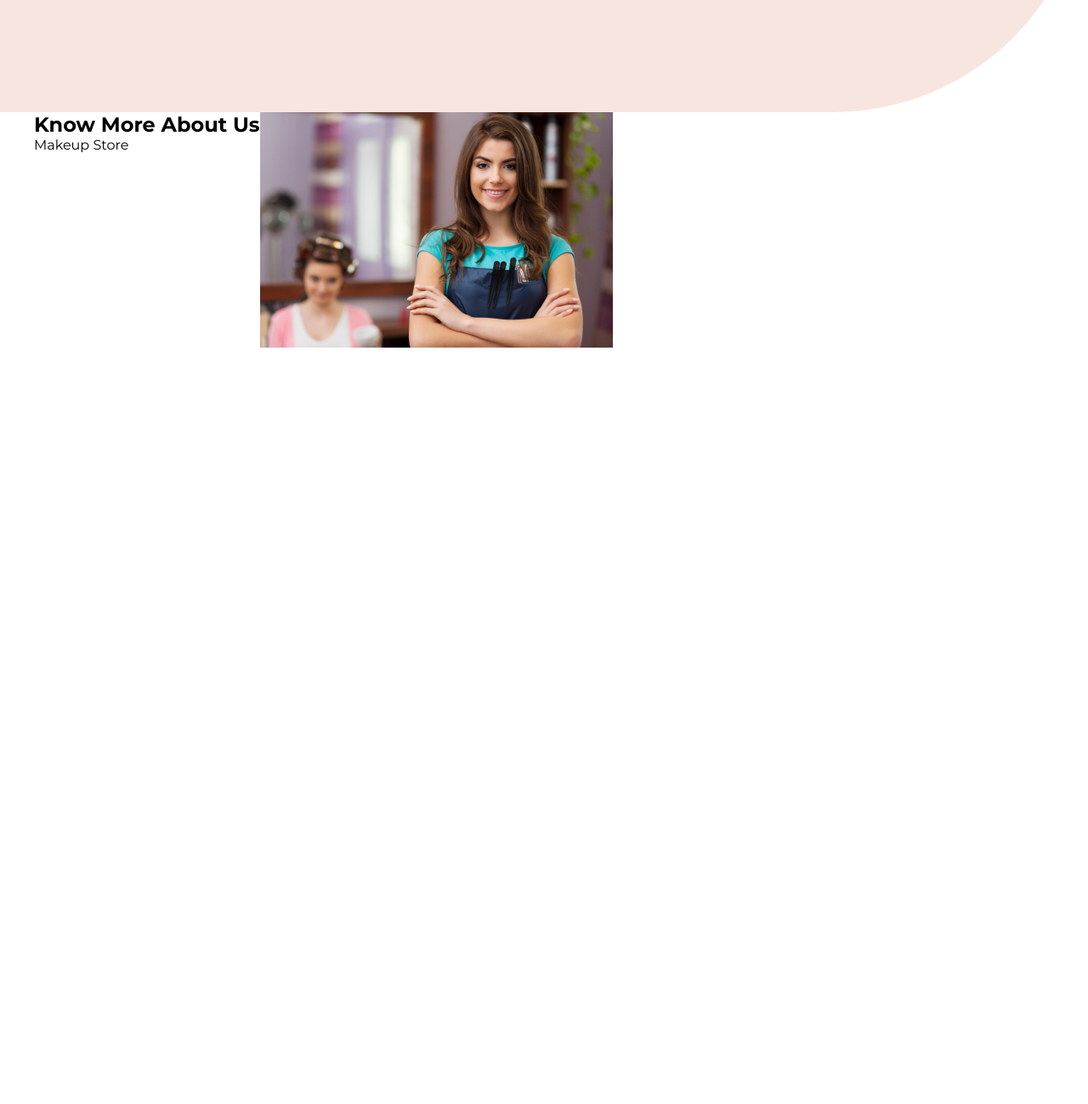
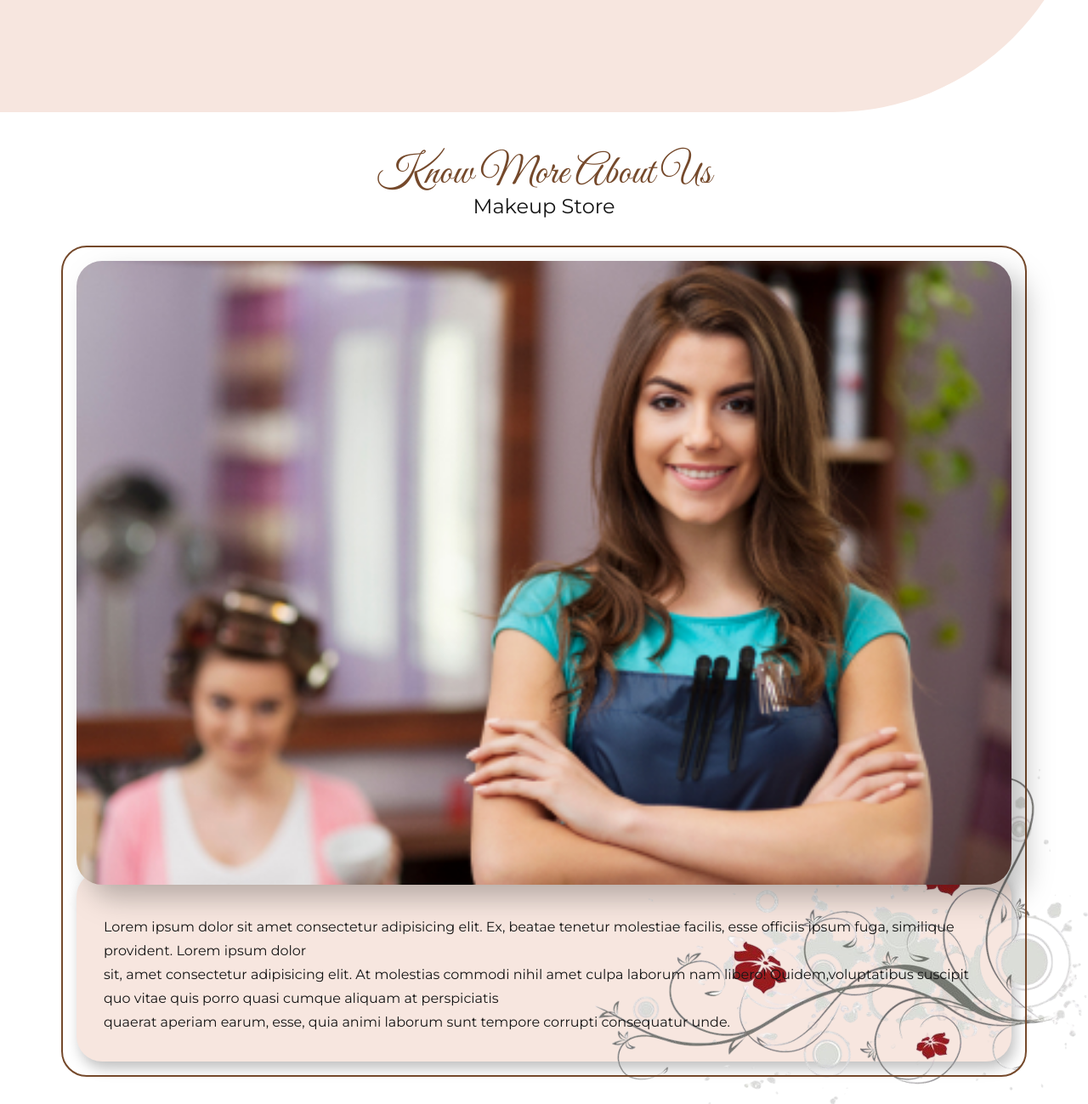
Before and after one commit to Mustafajabsa/beauty, a plain HTML site: page index.html in a window 1280 px wide. Shown: the part 668-1967 px from the top of the page at 85% size. Before the commit the page ends 1081 px from the top, so only its background shows below. Drawn offline with Linux system fonts and the light colour scheme; a script that the page names is missing.

Commit message:
Add files via upload

```diff
--- a/index.html
+++ b/index.html
@@ -55,13 +55,35 @@
             <div class="container">
                 <div class="row">
                     <div class="section__title">
-                        <h1>Know More About Us</h1>
+                        <h1><br>Know More About Us</h1>
                         <span>Makeup Store</span>
                     </div>
                     <div class="about__detail__content">
                         <div class="about__img">
                             <img src="pictures/girls/about-img.jpg" alt="">
                         </div>
+                        <div class="about__discription">
+                            <p>Lorem ipsum dolor sit amet consectetur adipisicing elit. Ex, beatae tenetur
+                                 molestiae facilis,  esse officiis ipsum fuga, similique provident. Lorem ipsum dolor
+                                 </p>
+                                 <p>
+                                    sit, amet consectetur adipisicing elit. At molestias commodi nihil amet culpa laborum
+                                  nam libero! Quidem,voluptatibus suscipit quo vitae quis porro quasi cumque aliquam
+                                  at perspiciatis
+                                 </p>
+                                 <p>quaerat aperiam earum, esse, quia animi laborum sunt tempore corrupti
+                                    consequatur unde.</p>
+                        </div>
+                    </div>
+                </div>
+            </div>
+        </section>
+        <!----------PRODUCTS SECTION------------>
+        <section class="products section" id="products">
+            <div class="production__content">
+                <div class="row">
+                    <div class="sectiion__title">
+
                     </div>
                 </div>
             </div>
--- a/style.css
+++ b/style.css
@@ -85,6 +85,22 @@ a{
     align-items: center;
     justify-content: center;
 }
+.section__title{
+    margin: 0 auto;
+    text-align: center;
+}
+.section__title h1{
+    font-family: var(--font-cursive);
+    font-size: var(--big-font-size);
+    font-weight: var(--font-medium);
+    line-height: var(--big-font-size);
+    color: var(--first-color);
+}
+.section__title span{
+    font-weight: var(--font-light);
+    font-size: var(--h2-font-size);
+    color: var(--black-color);
+}
 /*=========button============*/
 .btn{
     width: 240px;
@@ -147,7 +163,7 @@ a{
 .l-header{
     width: 100%;
     height: var(--header-height);
-    background-color: rgba(15, 1, 1, 0.4);
+    background-color: rgba(255, 255, 255, 0.4);
     position: fixed;
     top: 0;
     left: 0;
@@ -250,3 +266,47 @@ a{
     color: var(--black-color);
     margin-bottom: var(--mb-1-5);
 }
+/*ABOUT*/
+.about{
+    width: 100%;
+    background-image: url(pictures/arabesco_bottom_right.png);
+    background-repeat: no-repeat;
+    background-position: bottom right;
+    z-index: var(--z_negetive);
+}
+.about__detail{
+    width: 100%;
+    padding: 2rem;
+}
+.about__detail__content{
+    border: 2px solid var(--first-color);
+    border-radius: 30px;
+    padding: 1rem;
+    margin: 2rem;
+}
+.about__img img{
+    width: 100%;
+    border-radius: 30px;
+    filter: drop-shadow(16px 16px 16px rgba(0,0,0,0.25));
+}
+.about__discription{
+    position: relative;
+    padding: 2rem;
+}
+.about__discription::before{
+    content: "";
+    position: absolute;
+    width: 100%;
+    height: 110%;
+    left: 0;
+    top: -10%;
+    background: var(--main-color);
+    border-radius: 30px;
+    box-shadow: 4px 8px 16px rgba(0,0,0,0.25);
+    z-index: var(--z_negetive);
+}
+.about__discription p{
+    font-weight: var(--font-medium);
+    line-height: calc(var(--normal-font-size) + 12px);
+    color: var(--black-color);
+}
```
Also changed, not shown: pictures/arabesco_bottom_right.png (added), pictures/bottom_left-removebg-preview.png (added).
